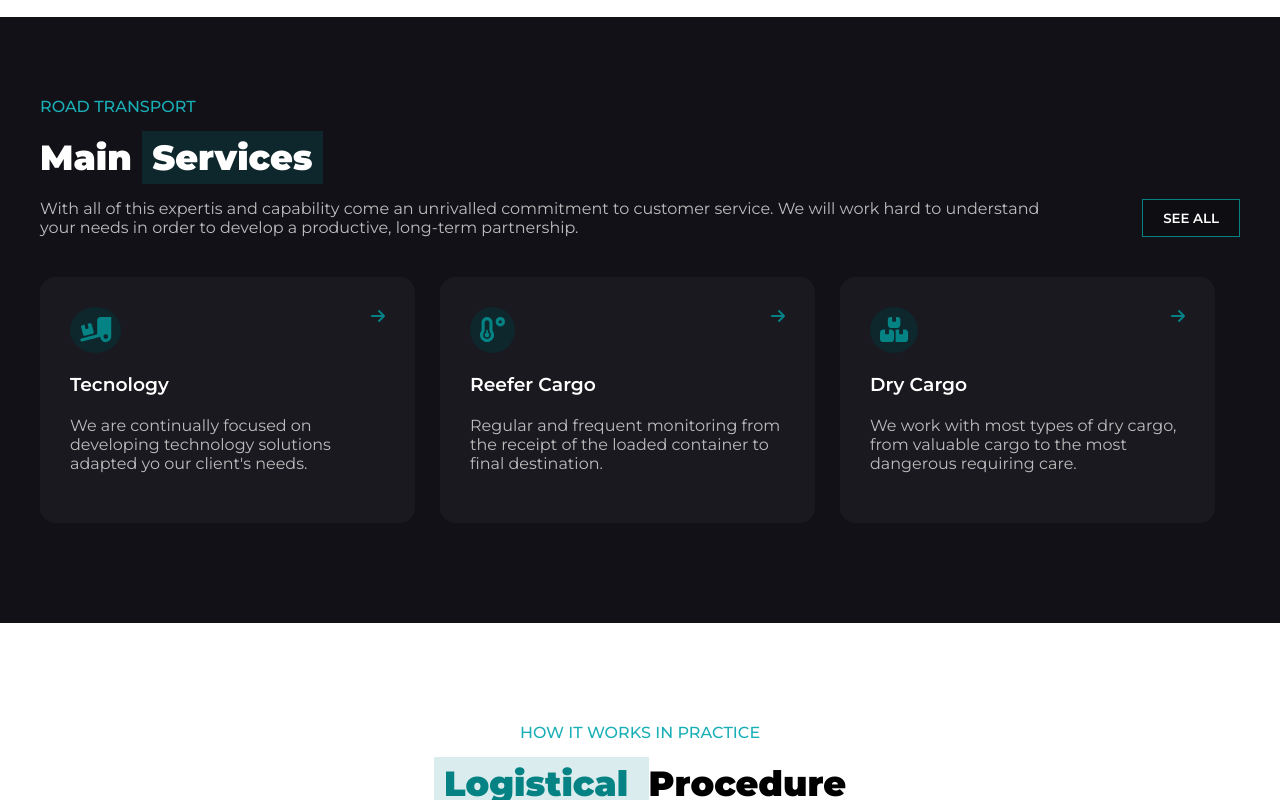
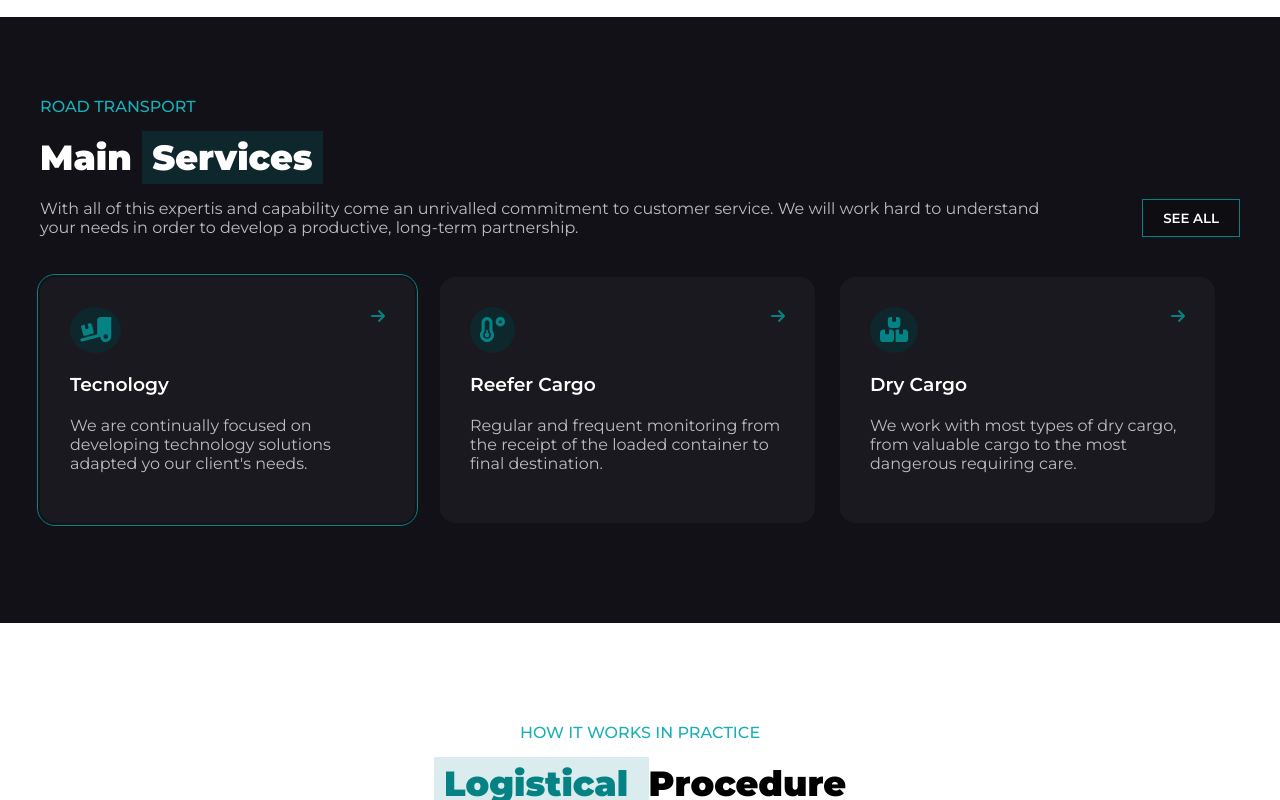
Before and after one commit to LucioMelis/proj-html-vuejs, a Vue app: page / in a window 1280 px wide. In both pictures the pointer is over the element 227 px from the left and 1799 px from the top of the page. Shown: the part 1399-2199 px from the top of the page. Built offline with nearby package versions, Linux system fonts and the light colour scheme.

Commit message:
Hover delle sezioni

```diff
--- a/src/components/CardServices.vue
+++ b/src/components/CardServices.vue
@@ -8,7 +8,7 @@
             :icon="['fa-solid', serviceType.icon]"
           />
         </div>
-        <div>
+        <div class="icon-arrow">
           <font-awesome-icon icon="fa-solid fa-arrow-right" />
         </div>
       </div>
@@ -35,6 +35,10 @@ export default {
   background-color: #19191f;
   border-radius: 15px;
   width: calc(100% / 3 - 25px);
+  &:hover {
+    outline: 1px solid $bg-button;
+    outline-offset: 2px;
+  }
 }
 .content-card {
   padding: 30px;
@@ -61,5 +65,11 @@ export default {
   p {
     color: $color-text;
   }
+  .icon-arrow:hover {
+    cursor: pointer;
+    &:active {
+      font-size: 10px;
+    }
+  }
 }
 </style>
```
